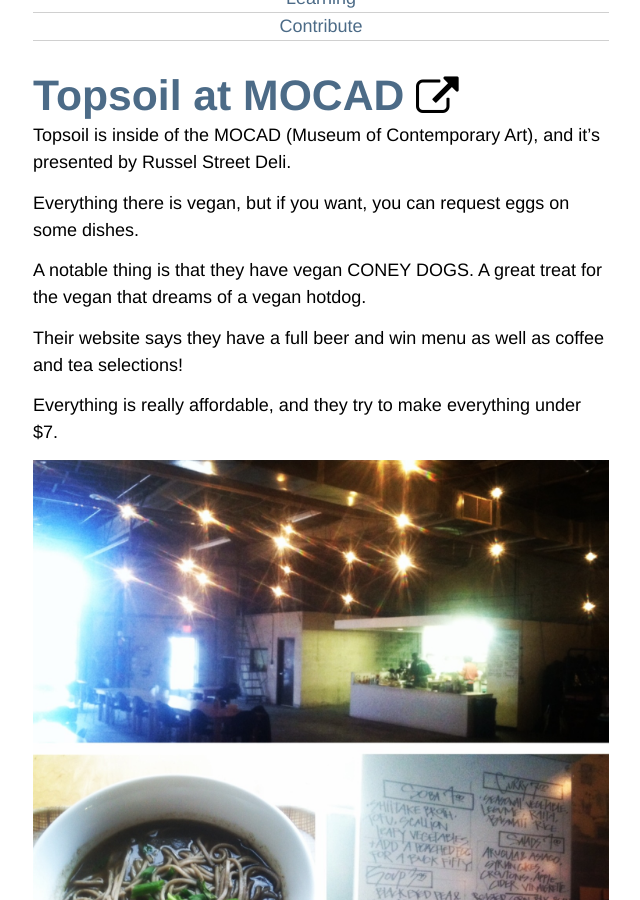
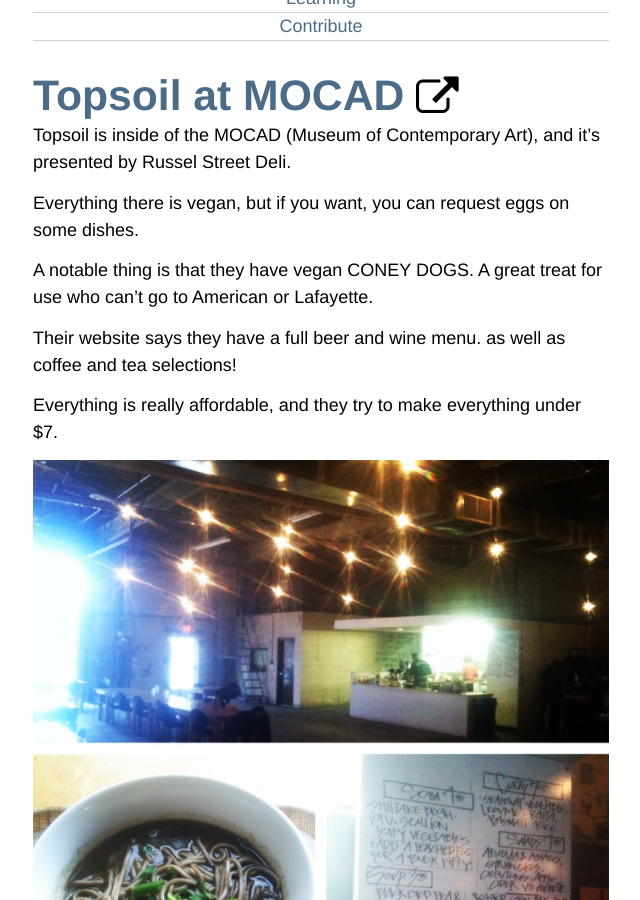
Before and after one commit to RVMendoza/rvmendoza.com, a Jekyll site: the page built from _posts/restaurants/2014-02-05-topsoil.markdown, in a window 1280 px wide and 900 px high, scrolled down 350 px. Shown: the whole window, without its empty margins (319-959 px from the left). Built offline with Jekyll 4.4.1, drawn with Linux system fonts in a browser that asks for light colours; nearby versions of some CDN libraries; some web fonts are replaced; Markdown is read by kramdown in place of the engine named in the settings; comment, search, counter and statistics services are not loaded.

```diff
--- a/_posts/restaurants/2014-02-05-topsoil.markdown
+++ b/_posts/restaurants/2014-02-05-topsoil.markdown
@@ -14,9 +14,9 @@ Topsoil is inside of the MOCAD (Museum of Contemporary Art), and it's presented
 
 Everything there is vegan, but if you want, you can request eggs on some dishes.
 
-A notable thing is that they have vegan CONEY DOGS. A great treat for the vegan that dreams of a vegan hotdog.
+A notable thing is that they have vegan CONEY DOGS. A great treat for use who can't go to American or Lafayette.
 
-Their website says they have a full beer and win menu as well as coffee and tea selections!
+Their website says they have a full beer and wine menu. as well as coffee and tea selections!
 
 Everything is really affordable, and they try to make everything under $7.
 
```
